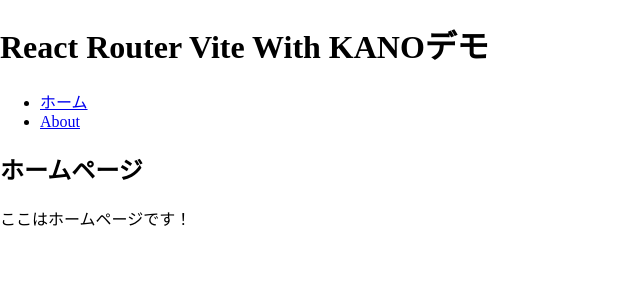
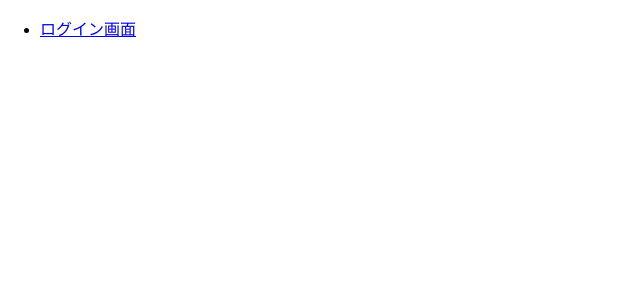
Before and after one commit to cannon0074/-------, a React (Vite) app in the folder pj-team-reazemi/: page / in a window 1280 px wide. Shown: the top 300 px of the page, without its empty margins (0-640 px from the left). Built offline with nearby package versions, Linux system fonts and the light colour scheme.

Commit message:
🎨 Test.jsxの追加とstyled-componentsのインストール

```diff
--- a/pj-team-reazemi/package.json
+++ b/pj-team-reazemi/package.json
@@ -13,7 +13,8 @@
   "dependencies": {
     "react": "^18.3.1",
     "react-dom": "^18.3.1",
-    "react-router-dom": "^6.26.1"
+    "react-router-dom": "^6.26.1",
+    "styled-components": "^6.1.13"
   },
   "devDependencies": {
     "@eslint/js": "^9.9.0",
--- a/pj-team-reazemi/src/About.jsx
+++ /dev/null
@@ -1,11 +0,0 @@
-function About() {
-    return (
-      <div>
-        <h2>Aboutページ</h2>
-        <p>このページではReact Routerの説明をしています。</p>
-      </div>
-    );
-  }
-
-
-  export default About;
--- a/pj-team-reazemi/src/App.jsx
+++ b/pj-team-reazemi/src/App.jsx
@@ -1,32 +1,17 @@
-import { Routes, Route, Link, BrowserRouter } from "react-router-dom";
+import { Routes, Route, BrowserRouter } from "react-router-dom";
 //Routes、Route、Link、BrowserRouterをインポートし、ルーティング
 
-import Home from "./Home";
-import About from "./About";
+import Test from "./Test";
+import Login from "./pages/login";
 
 function App() {
   return (
     <BrowserRouter>
-      {/* BrowserRouterで囲みます */}
-      <div>
-        <h1>React Router Vite With KANOデモ</h1>
-        <nav>
-          <ul>
-            <li>
-              <Link to="/">ホーム</Link>
-            </li>
-            <li>
-              <Link to="/about">About</Link>
-            </li>
-          </ul>
-        </nav>
-
+      <Routes>
         {/* ルーティングの設定 */}
-        <Routes>
-          <Route path="/" element={<Home />} />
-          <Route path="/about" element={<About />} />
-        </Routes>
-      </div>
+        <Route path="/" element={<Test />} />
+        <Route path="login" element={<Login />} />
+      </Routes>
     </BrowserRouter>
   );
 }
--- a/pj-team-reazemi/src/Home.jsx
+++ /dev/null
@@ -1,10 +0,0 @@
-function Home() {
-    return (
-      <div>
-        <h2>ホームページ</h2>
-        <p>ここはホームページです！</p>
-      </div>
-    );
-  }
-
-  export default Home;
--- a/pj-team-reazemi/src/Test.jsx
+++ b/pj-team-reazemi/src/Test.jsx
@@ -1,13 +1,15 @@
-import { useState } from "react";
+import { Link } from "react-router-dom";
 
-import "./App.css";
-
-function App() {
+function Test() {
   return (
-    <>
-      <div></div>
-    </>
+    <div>
+      <ul>
+        <li>
+          <Link to="login">ログイン画面</Link>
+        </li>
+      </ul>
+    </div>
   );
 }
 
-export default App;
+export default Test;
```
Also changed, not shown: 1 other file (tests, documents, lock files or other folders).
